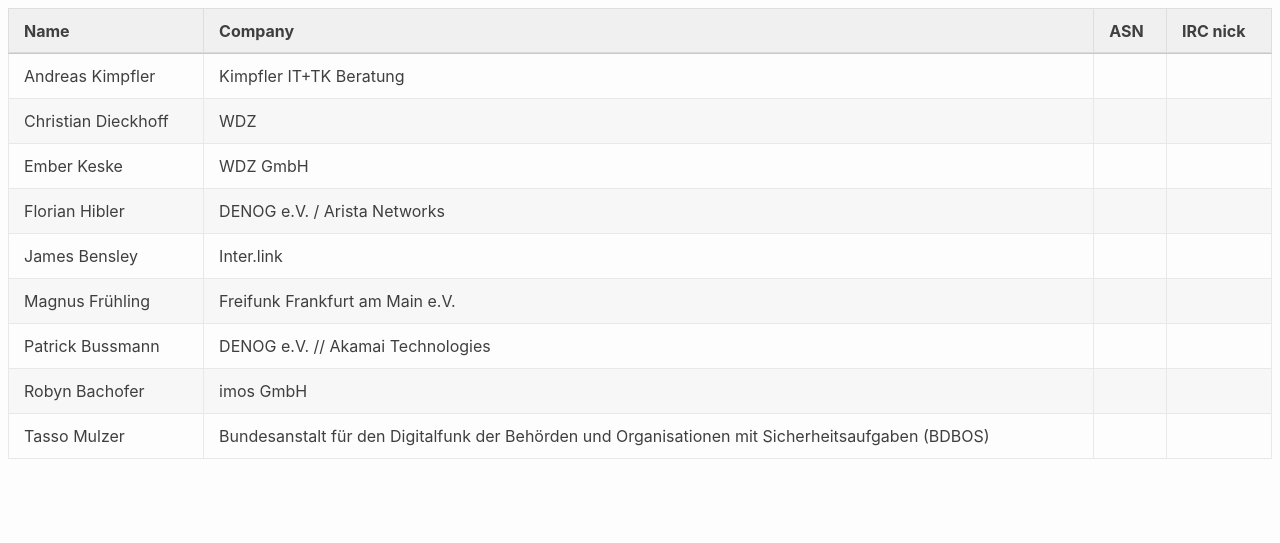
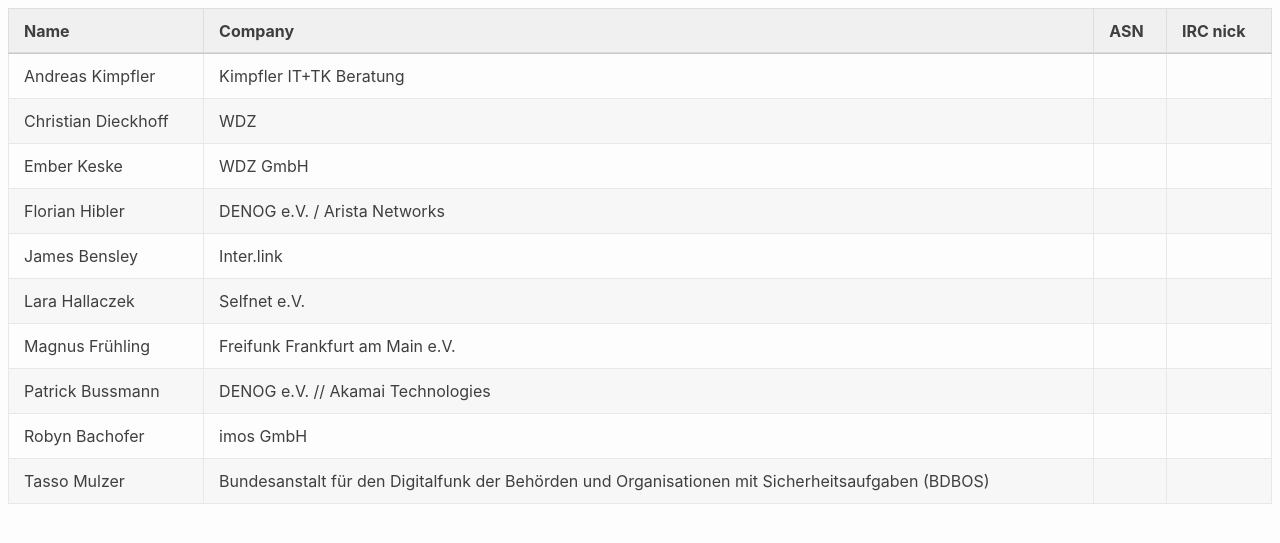
Before and after one commit to denog/pretix-attendeelist, a Jekyll site: the page built from member2024/index.markdown, in a window 1280 px wide. Shown: the top 543 px of the page. Built offline with Jekyll 4.4.1, drawn with Linux system fonts in a browser that asks for light colours.

Commit message:
Latest data: Thu Mar 21 13:47:57 UTC 2024

```diff
--- a/_data/attendees_member2024.json
+++ b/_data/attendees_member2024.json
@@ -30,6 +30,12 @@
     "asn": null
   },
   {
+    "name": "Lara Hallaczek",
+    "company": "Selfnet e.V.",
+    "irc": null,
+    "asn": null
+  },
+  {
     "name": "Magnus Frühling",
     "company": "Freifunk Frankfurt am Main e.V.",
     "irc": null,
```
